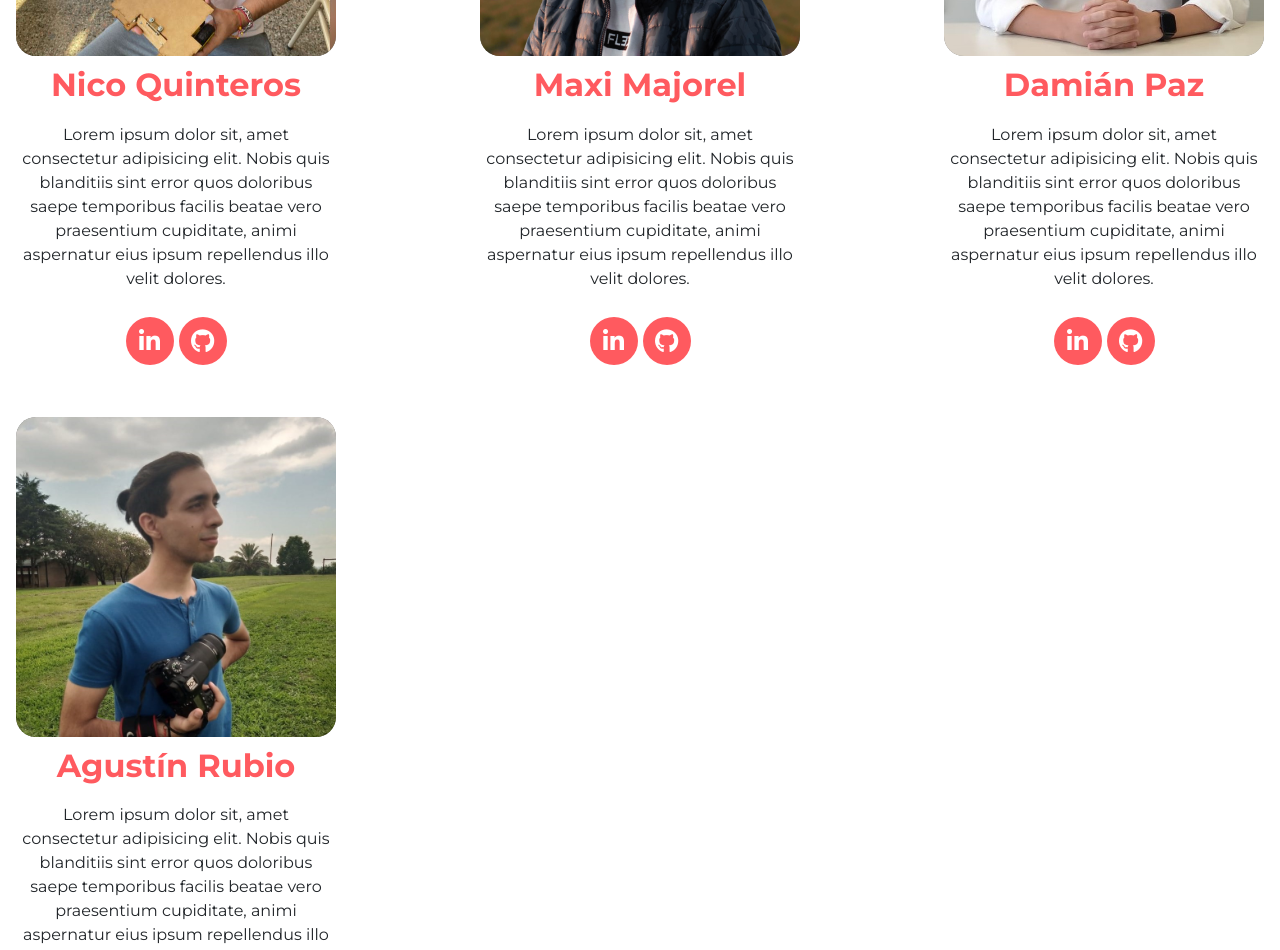
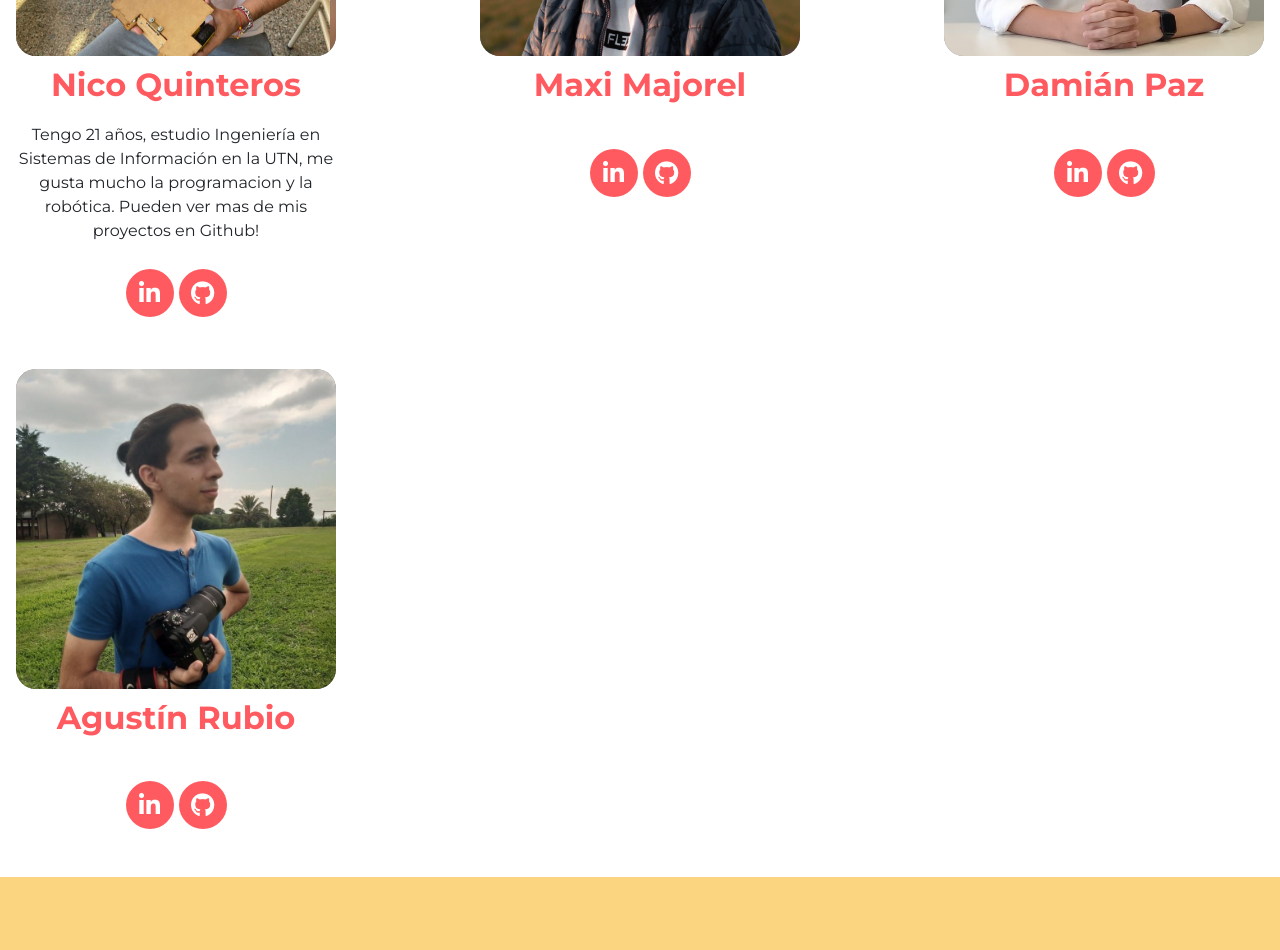
Before and after one commit to Grupo-4-Rolling-Code-45i/Frontend, a React (Vite) app: page /sobre-nosotros in a window 1280 px wide. Shown: the part 560-1510 px from the top of the page. Built offline with nearby package versions, Linux system fonts and the light colour scheme.

Commit message:
feature/about-us descripciones
Se agregó descripciones

```diff
--- a/src/about-us/pages/AboutUs.jsx
+++ b/src/about-us/pages/AboutUs.jsx
@@ -14,7 +14,7 @@ export const Aboutus = () => {
           <img  className='sobreNosotros-image' src='src\about-us\assets\nico.jpg' alt="Fotografía de Nico Quinteros" />
         </div>
         <h4 className='sobreNosotros-nombre-card'>Nico Quinteros</h4>
-        <p className='sobreNosotros-desc-card'>Lorem ipsum dolor sit, amet consectetur adipisicing elit. Nobis quis blanditiis sint error quos doloribus saepe temporibus facilis beatae vero praesentium cupiditate, animi aspernatur eius ipsum repellendus illo velit dolores.</p>
+        <p className='sobreNosotros-desc-card'>Tengo 21 años, estudio Ingeniería en Sistemas de Información en la UTN, me gusta mucho la programacion y la robótica. Pueden ver mas de mis proyectos en Github!</p>
         <div className="sobreNosotros-conteiner-botones">
           <a  className='sobre-nosotros-link' href="https://www.linkedin.com/in/nicol%C3%A1s-quinteros-459a93198/" target='_blank'>
           <button className='sobreNosotros-boton-social'>
@@ -30,7 +30,7 @@ export const Aboutus = () => {
           <img className='sobreNosotros-image' src="src\about-us\assets\maxi.jpg" alt="Fotografía de Maxi Majorel" />
         </div>
         <h4 className='sobreNosotros-nombre-card'>Maxi Majorel</h4>
-        <p className='sobreNosotros-desc-card'>Lorem ipsum dolor sit, amet consectetur adipisicing elit. Nobis quis blanditiis sint error quos doloribus saepe temporibus facilis beatae vero praesentium cupiditate, animi aspernatur eius ipsum repellendus illo velit dolores.</p>
+        <p className='sobreNosotros-desc-card'></p>
         <div className="sobreNosotros-conteiner-botones">
           <a  className='sobre-nosotros-link' href="https://www.linkedin.com/in/maximo-majorel/" target='_blank'>
           <button className='sobreNosotros-boton-social'>
@@ -46,7 +46,7 @@ export const Aboutus = () => {
           <img className='sobreNosotros-image' src="src\about-us\assets\damian.jpg" alt="Fotografía de Damián Paz" />
         </div>
         <h4 className='sobreNosotros-nombre-card'>Damián Paz</h4>
-        <p className='sobreNosotros-desc-card'>Lorem ipsum dolor sit, amet consectetur adipisicing elit. Nobis quis blanditiis sint error quos doloribus saepe temporibus facilis beatae vero praesentium cupiditate, animi aspernatur eius ipsum repellendus illo velit dolores.</p>
+        <p className='sobreNosotros-desc-card'></p>
         <div className="sobreNosotros-conteiner-botones">
           <a  className='sobre-nosotros-link' href="https://www.linkedin.com/in/damian-paz-b72336185/" target='_blank'>
           <button className='sobreNosotros-boton-social'>
@@ -62,7 +62,7 @@ export const Aboutus = () => {
           <img className='sobreNosotros-image' src="src\about-us\assets\agustin.jpg" alt="Fotografía de Damián Paz" />
         </div>
         <h4 className='sobreNosotros-nombre-card'>Agustín Rubio</h4>
-        <p className='sobreNosotros-desc-card'>Lorem ipsum dolor sit, amet consectetur adipisicing elit. Nobis quis blanditiis sint error quos doloribus saepe temporibus facilis beatae vero praesentium cupiditate, animi aspernatur eius ipsum repellendus illo velit dolores.</p>
+        <p className='sobreNosotros-desc-card'></p>
         <div className="sobreNosotros-conteiner-botones">
           <a  className='sobre-nosotros-link' href="https://www.linkedin.com/in/agustin-rubio-/" target='_blank'>
           <button className='sobreNosotros-boton-social'>
```
